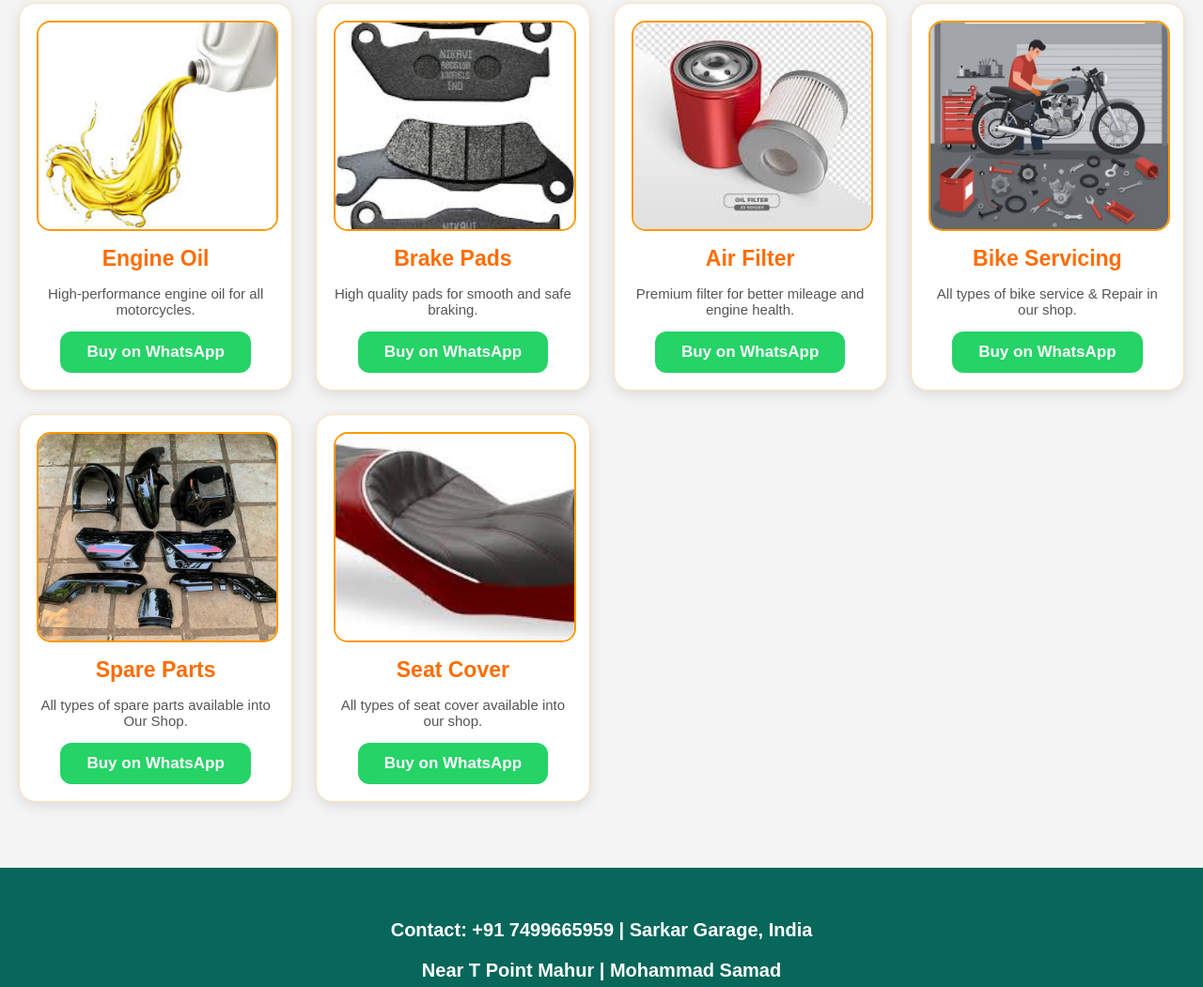
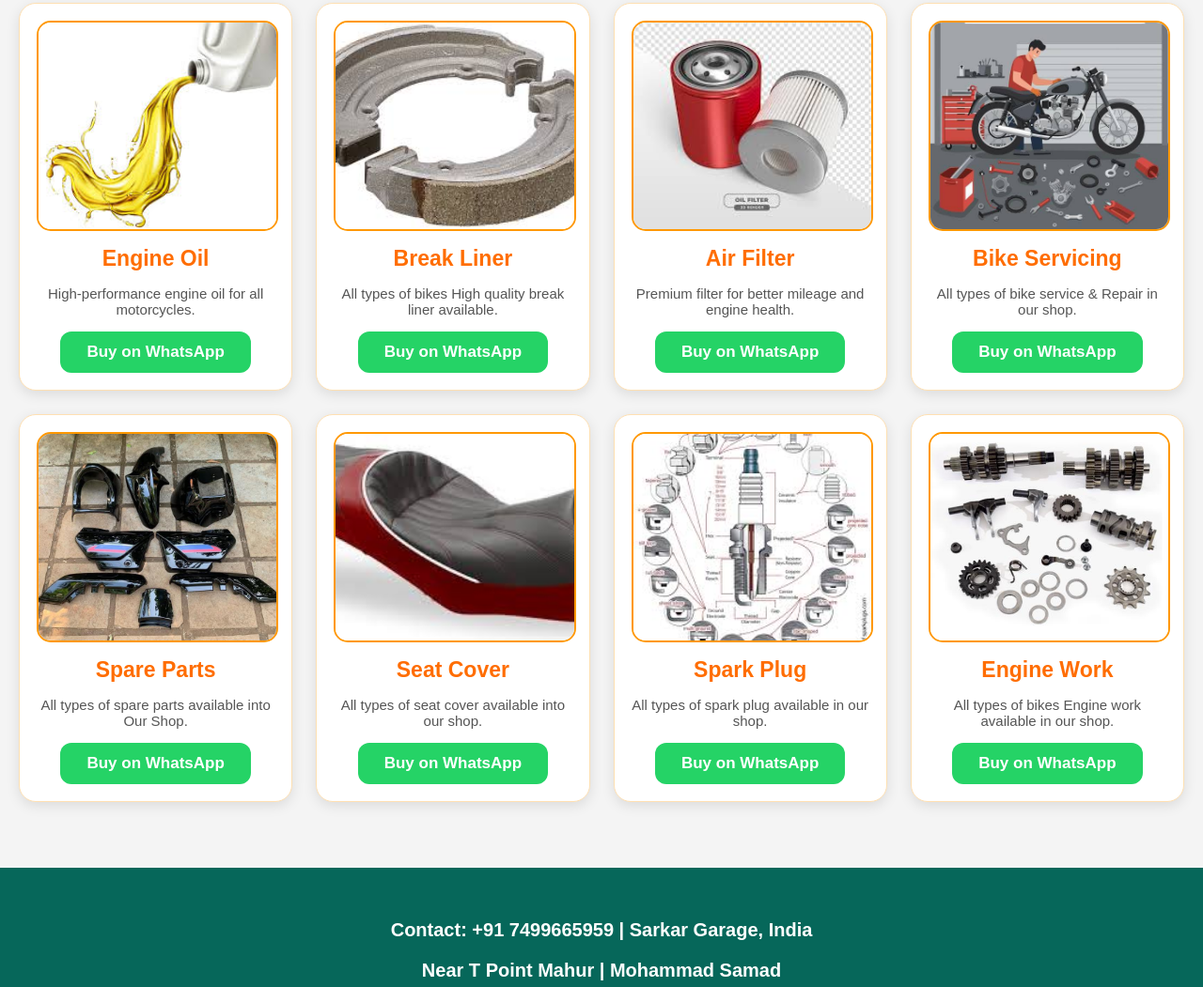
Before and after one commit to Afaroz/Sarkar-Garage, a plain HTML site: page index.html in a window 1280 px wide. Shown: the part 407-1458 px from the top of the page at 94% size. Drawn offline with Linux system fonts and the light colour scheme.

Commit message:
Updated all files

```diff
--- a/index.html
+++ b/index.html
@@ -172,9 +172,9 @@
     </div>
 
     <div class="product-card">
-      <img src="pad.jpeg" alt="Brake Pads" />
-      <h3>Brake Pads</h3>
-      <p>High quality pads for smooth and safe braking.</p>
+      <img src="liner.jpeg" alt="Brake Pads" />
+      <h3>Break Liner</h3>
+      <p>All types of bikes High quality break liner available.</p>
       <a class="buy-btn" href="https://wa.me/917499665959?text=I want Brake Pads">Buy on WhatsApp</a>
     </div>
 
@@ -208,6 +208,20 @@
       <a class="buy-btn" href="https://wa.me/917499665959?text=I want Air Filter">Buy on WhatsApp</a>
     </div>
 
+      <div class="product-card">
+      <img src="Plug.jpeg" alt="Air Filter" />
+      <h3>Spark Plug</h3>
+      <p>All types of spark plug available in our shop.</p>
+      <a class="buy-btn" href="https://wa.me/917499665959?text=I want Air Filter">Buy on WhatsApp</a>
+    </div>
+
+     <div class="product-card">
+      <img src="Gear.jpg" alt="Air Filter" />
+      <h3>Engine Work</h3>
+      <p>All types of bikes Engine work available in our shop.</p>
+      <a class="buy-btn" href="https://wa.me/917499665959?text=I want Air Filter">Buy on WhatsApp</a>
+    </div>
+
   </div>
 </section>
 
```
Also changed, not shown: Gear.jpg (added), Plug.jpeg (added), liner.jpeg (added).
